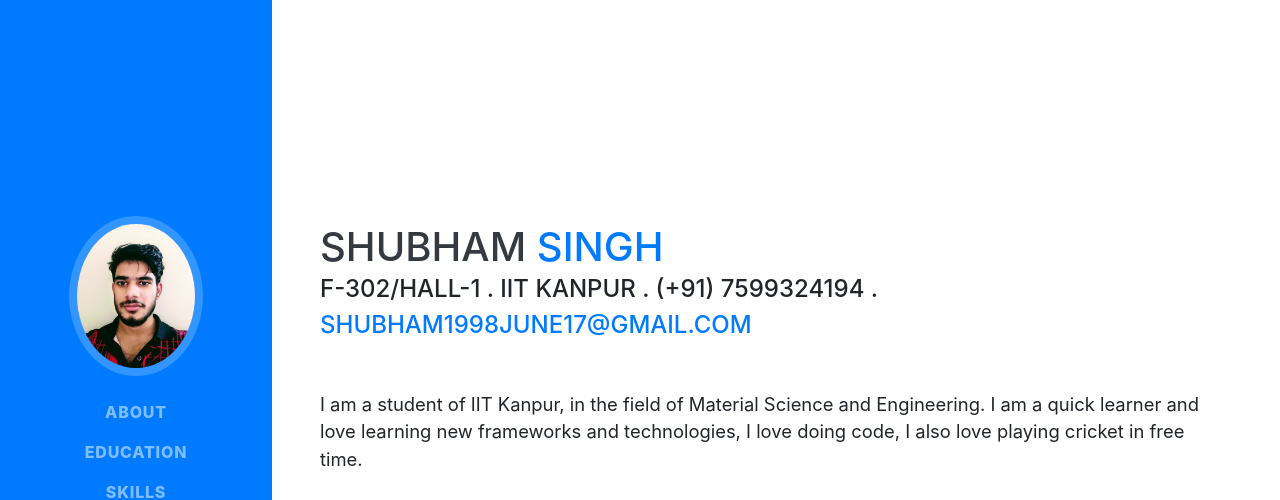
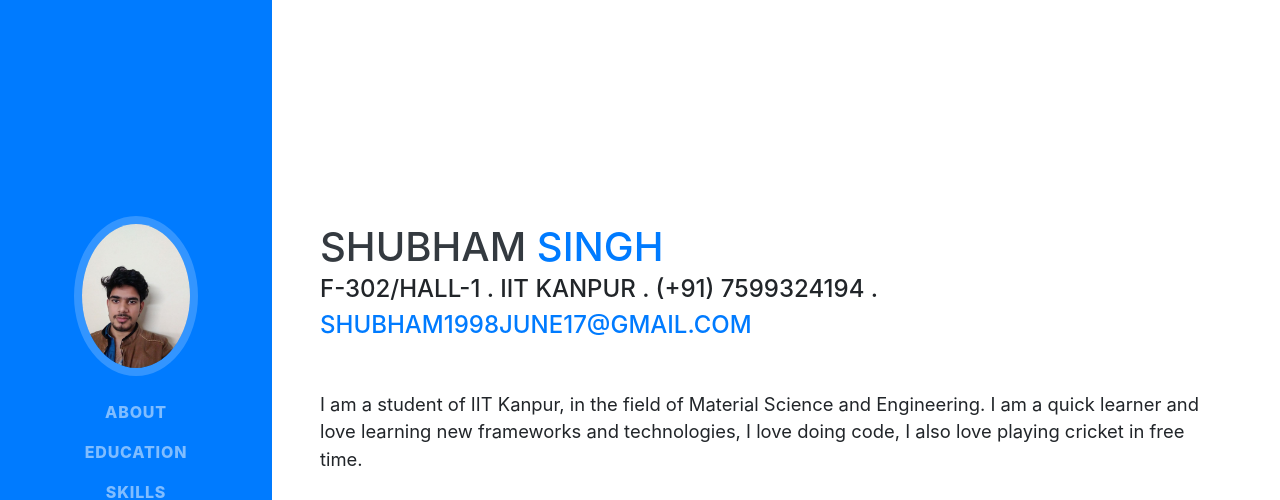
Before and after one commit to rshubham24/rshubham24.github.io, a website with bundled scripts: page index.html in a window 1280 px wide. Shown: the top 500 px of the page. Built offline with nearby package versions, Linux system fonts and the light colour scheme; a web font is replaced by a local one.

Commit message:
Update index.html

```diff
--- a/index.html
+++ b/index.html
@@ -29,7 +29,7 @@
     <a class="navbar-brand js-scroll-trigger" href="#page-top">
       <span class="d-block d-lg-none">Shubham Singh</span>
       <span class="d-none d-lg-block">
-        <img class="img-fluid img-profile rounded-circle mx-auto mb-2" src="img/profile.jpg" alt="">
+        <img class="img-fluid img-profile rounded-circle mx-auto mb-2" src="img/shubh.jpg" alt="">
       </span>
     </a>
     <button class="navbar-toggler" type="button" data-toggle="collapse" data-target="#navbarSupportedContent" aria-controls="navbarSupportedContent" aria-expanded="false" aria-label="Toggle navigation">
```
